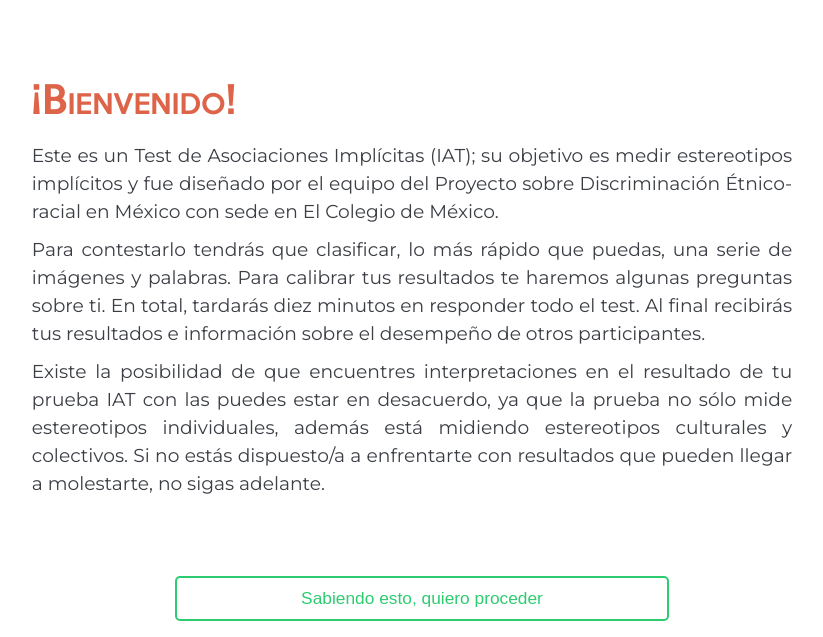
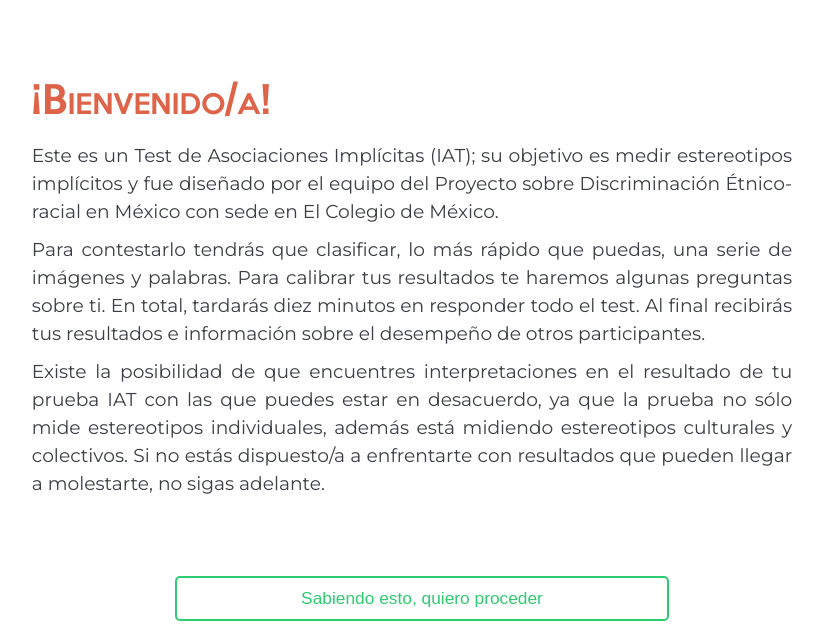
Before and after one commit to pablorm296/IAT-PRODER, a Python web app: template Src/IAT/Templates/welcome.html in a window 1280 px wide. Shown: the top 637 px of the page, without its empty margins (228-1051 px from the left). Run offline with Jinja, Linux system fonts and the light colour scheme; the template is opened without the code that fills it, so the values that code supplies are empty.

Commit message:
Fixed typos

```diff
--- a/Src/IAT/Templates/welcome.html
+++ b/Src/IAT/Templates/welcome.html
@@ -124,7 +124,7 @@
         </div>
         <div id="gridContainer">
             <div class="item messageContainer">
-                <h1>¡Bienvenido!</h1>
+                <h1>¡Bienvenido/a!</h1>
                 <p>
                     Este es un Test de Asociaciones Implícitas (IAT); su objetivo es medir estereotipos
                     implícitos y fue diseñado por el equipo del Proyecto sobre Discriminación Étnico-racial en México con
@@ -138,7 +138,7 @@
                 </p>
                 <p>
                     Existe la posibilidad de que encuentres interpretaciones en el resultado de tu
-                    prueba IAT con las puedes estar en desacuerdo, ya que la prueba no sólo mide estereotipos
+                    prueba IAT con las que puedes estar en desacuerdo, ya que la prueba no sólo mide estereotipos
                     individuales, además está midiendo estereotipos culturales y colectivos. Si no estás
                     dispuesto/a a enfrentarte con resultados que pueden llegar a molestarte, no sigas adelante.
                 </p>
```
